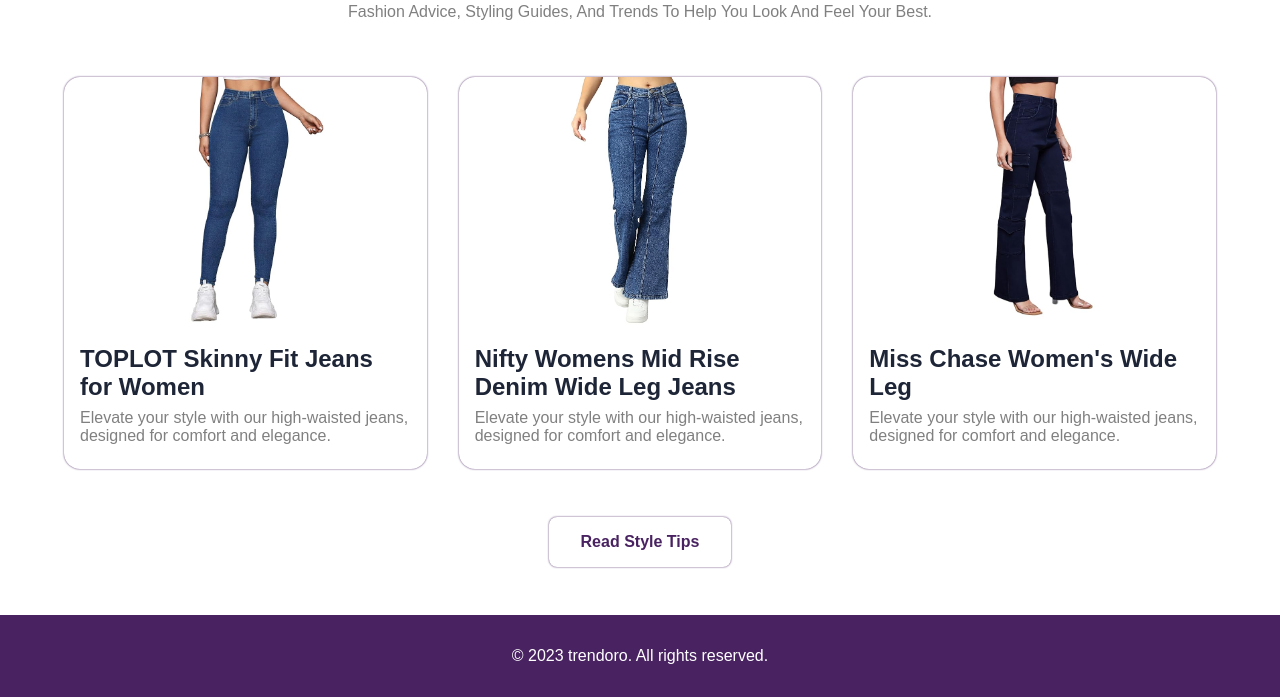
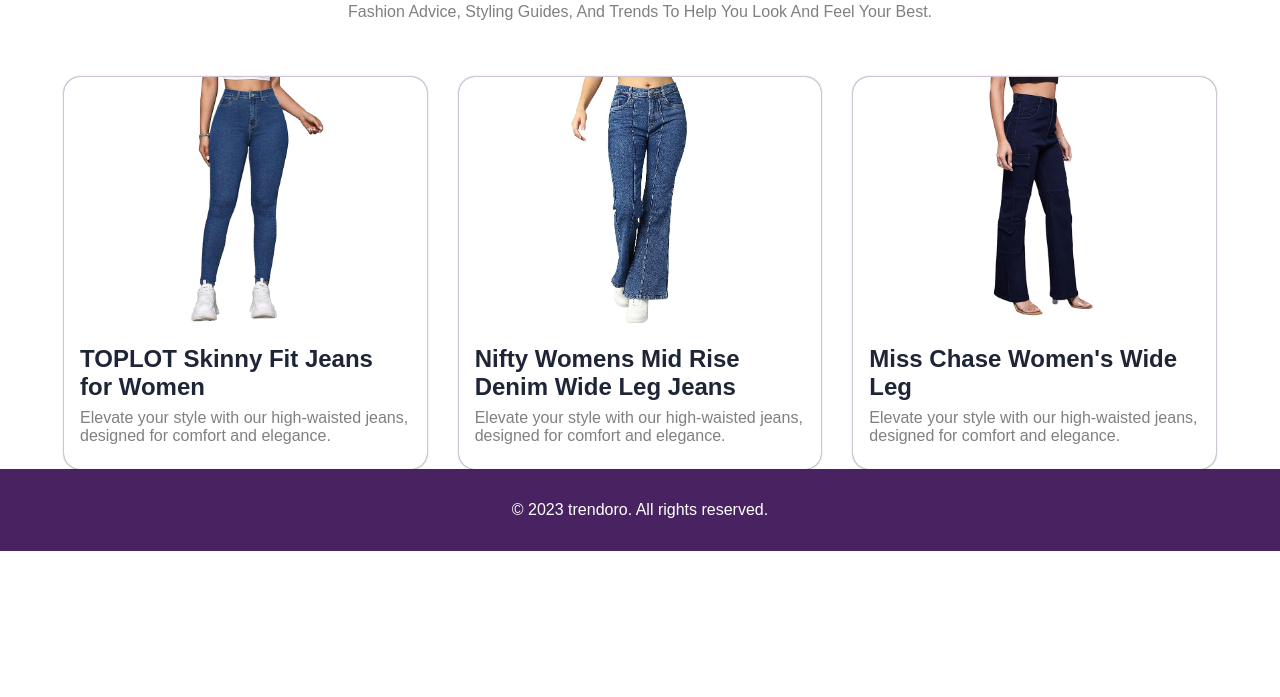
Before and after one commit to atishghanghav/trendoro, a plain HTML site: page blogs.html in a window 1280 px wide. Shown: the part 267-964 px from the top of the page. After the commit the page ends 818 px from the top, so only its background shows below. Drawn offline with Linux system fonts and the light colour scheme.

Commit message:
Update blogs.html

```diff
--- a/blogs.html
+++ b/blogs.html
@@ -72,7 +72,7 @@
 
             </div>
 
-            <a href="#" class="btn">read style tips</a>
+           <!-- <a href="#" class="btn">read style tips</a> -->
         </div>
     </main>
 
```
